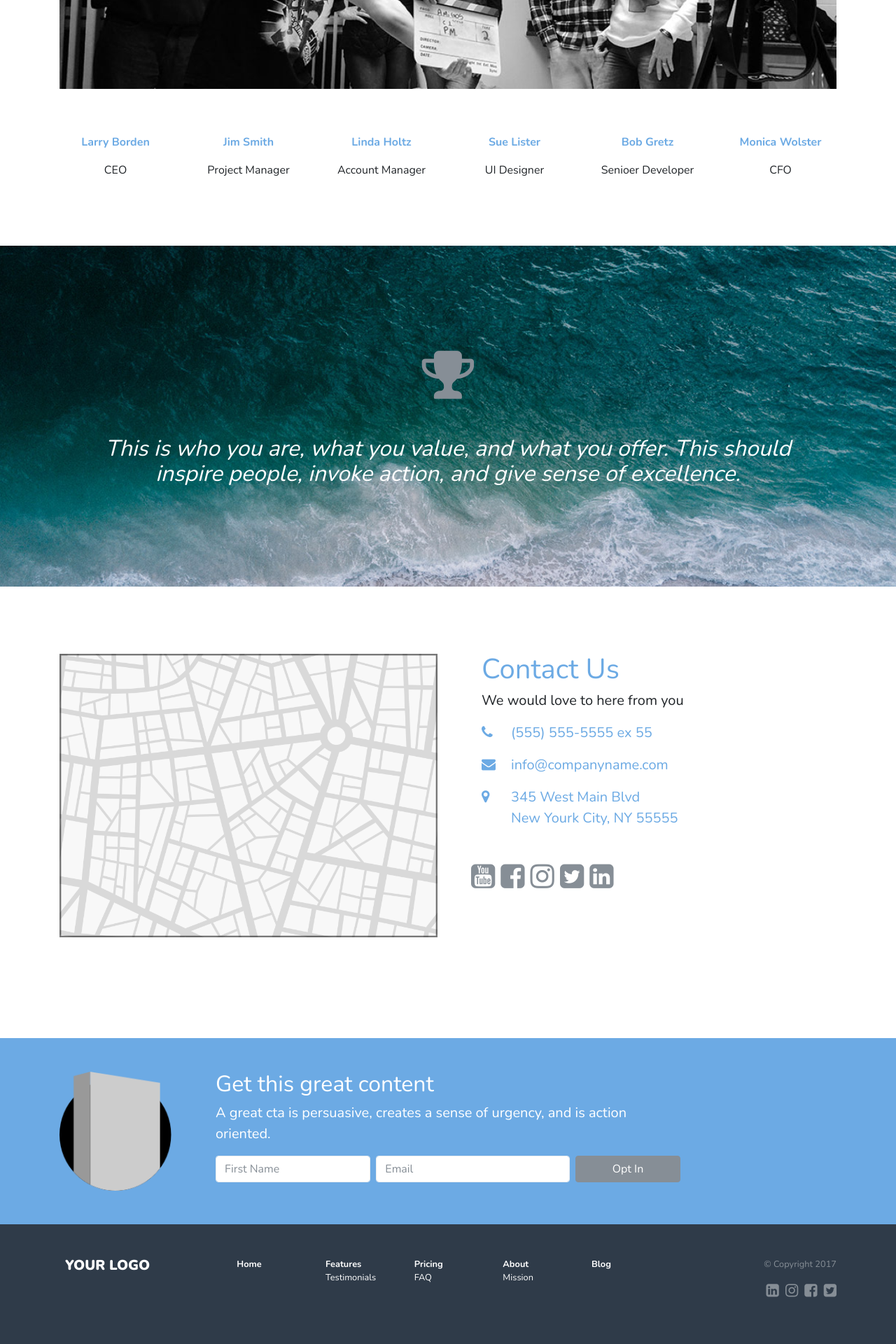
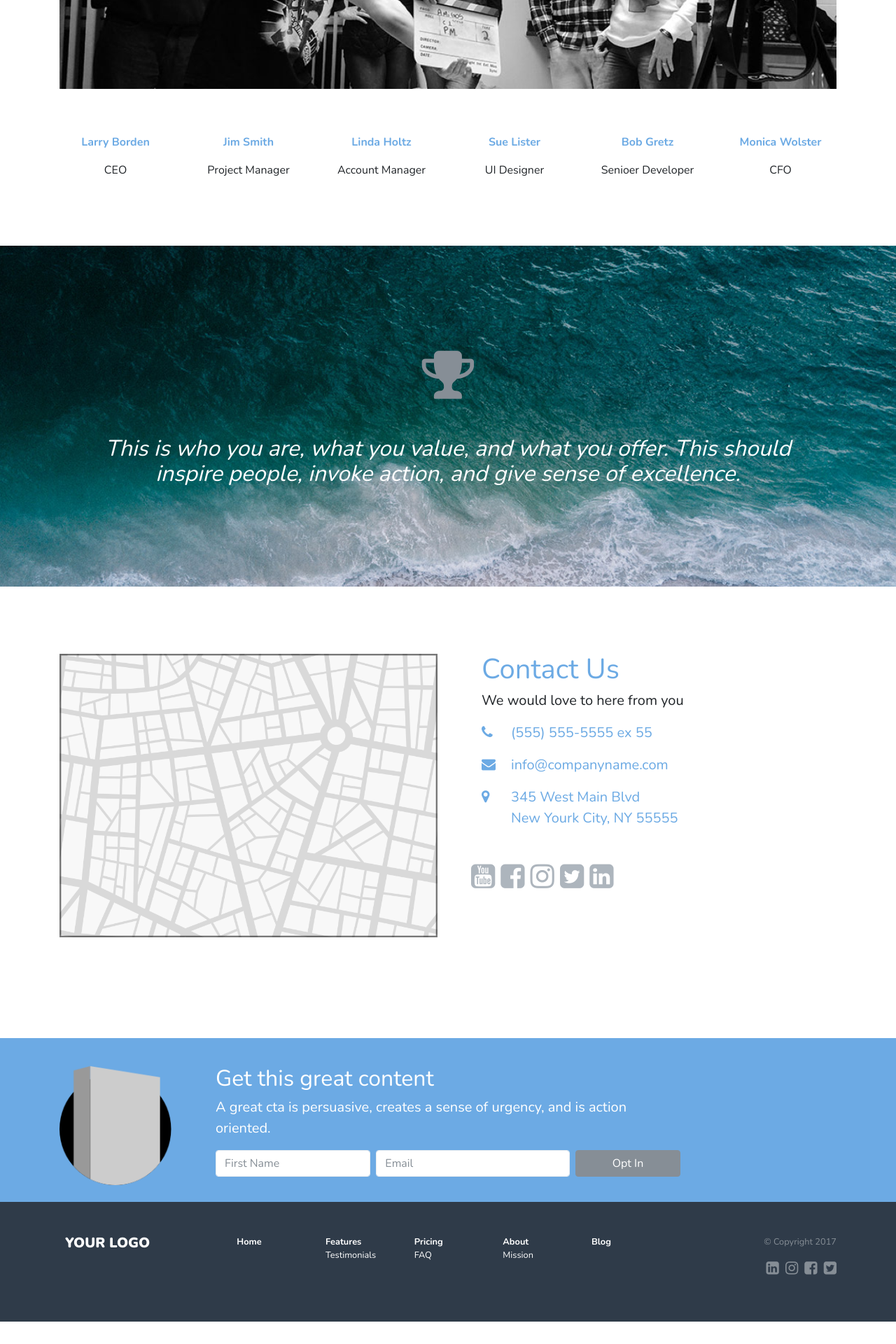
Before and after one commit to Royal-Jay/saas-template, a Jekyll site: the page built from about.html, in a window 1280 px wide. Shown: the part 781-2701 px from the top of the page at 70% size. Built offline with Jekyll 4.4.1, drawn with Linux system fonts in a browser that asks for light colours; nearby versions of some CDN libraries; after the commit the page ends 2669 px from its top, so only the background shows below that.

Commit message:
color/sizing changes

```diff
--- a/_sass/_core.scss
+++ b/_sass/_core.scss
@@ -29,6 +29,9 @@
   box-shadow: 0 2px 5px 0 rgba(0, 0, 0, 0.4);
 }
 
+.text-gray {
+  color: $gray-500 !important;
+}
 .text-spaced {
   letter-spacing: 5px;
 }
--- a/about.html
+++ b/about.html
@@ -105,19 +105,19 @@
               </div>
 
               <div class="row lead">
-                <a class="text-muted mr-2" href="https://youtube.com">
+                <a class="text-gray mr-2" href="https://youtube.com">
                   <i class="fa fa-2x fa-youtube-square"></i>
                 </a>
-                <a class="text-muted mr-2" href="https://facebook.com">
+                <a class="text-gray mr-2" href="https://facebook.com">
                   <i class="fa fa-2x fa-facebook-square"></i>
                 </a>
-                <a class="text-muted mr-2" href="https://instagram.com">
+                <a class="text-gray mr-2" href="https://instagram.com">
                   <i class="fa fa-2x fa-instagram"></i>
                 </a>
-                <a class="text-muted mr-2" href="https://twitter.com">
+                <a class="text-gray mr-2" href="https://twitter.com">
                   <i class="fa fa-2x fa-twitter-square"></i>
                 </a>
-                <a class="text-muted mr-2" href="https://linkedin.com">
+                <a class="text-gray mr-2" href="https://linkedin.com">
                   <i class="fa fa-2x fa-linkedin-square"></i>
                 </a>
               </div>
@@ -129,10 +129,10 @@
         </div>
       </div>
 
-      <div class="py-5 bg-primary text-white">
+      <div class="py-4 bg-primary text-white">
         <div class="container">
 
-          <div class="row">
+          <div class="row pt-3">
 
             <div class="col-md-2">
               <img class="img-fluid" src="img/product-opt-in@2x.png">
--- a/features.html
+++ b/features.html
@@ -314,10 +314,10 @@
         </div>
       </div>
 
-      <div class="py-5 bg-black text-white">
+      <div class="py-4 bg-black text-white">
         <div class="container">
 
-          <div class="row">
+          <div class="row pt-3">
 
             <div class="col-md-4">
               <h3>Ready for demo?</h3>
--- a/pricing.html
+++ b/pricing.html
@@ -129,10 +129,10 @@
         </div>
       </div>
 
-      <div class="py-5 bg-primary text-white">
+      <div class="py-4 bg-primary text-white">
         <div class="container">
 
-          <div class="row">
+          <div class="row pt-3">
 
             <div class="col-md-2">
               <img class="img-fluid" src="img/product-opt-in@2x.png">
```
Also changed, not shown: index.html (+8 -8 lines).
